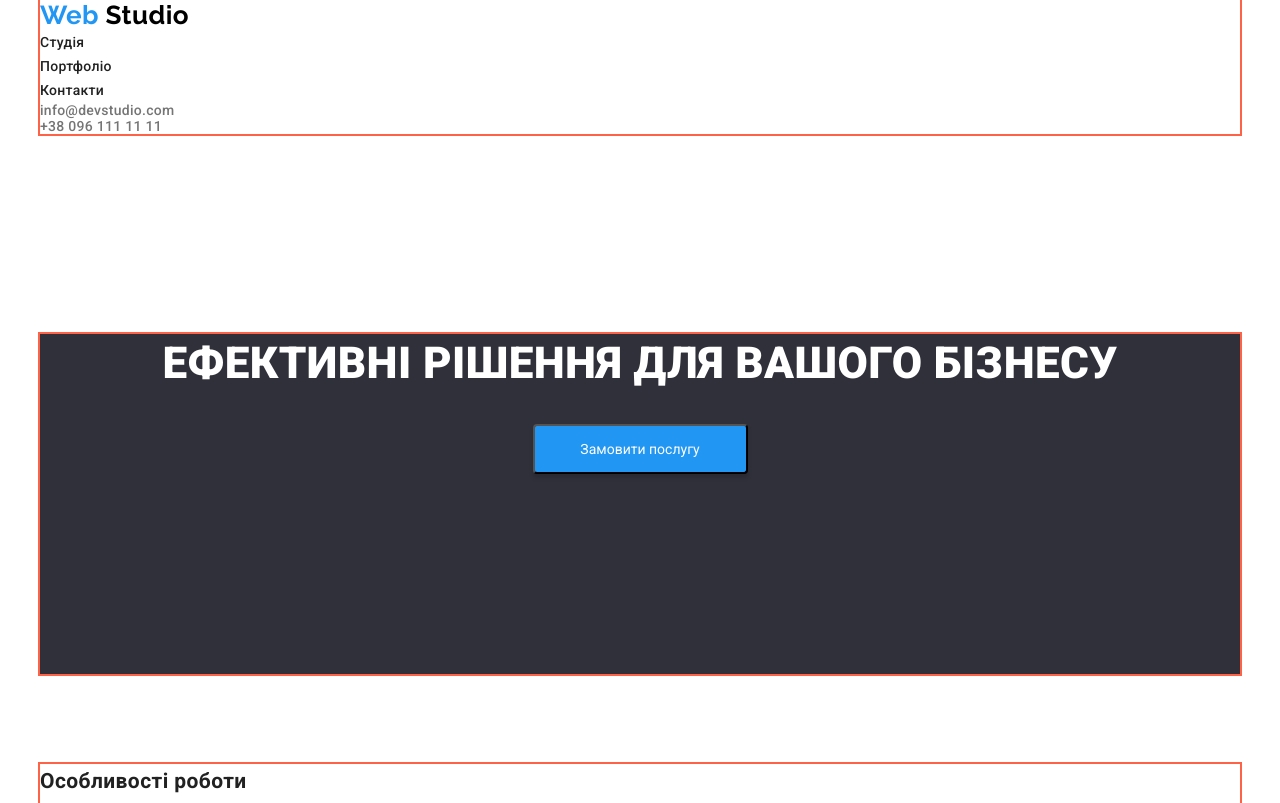
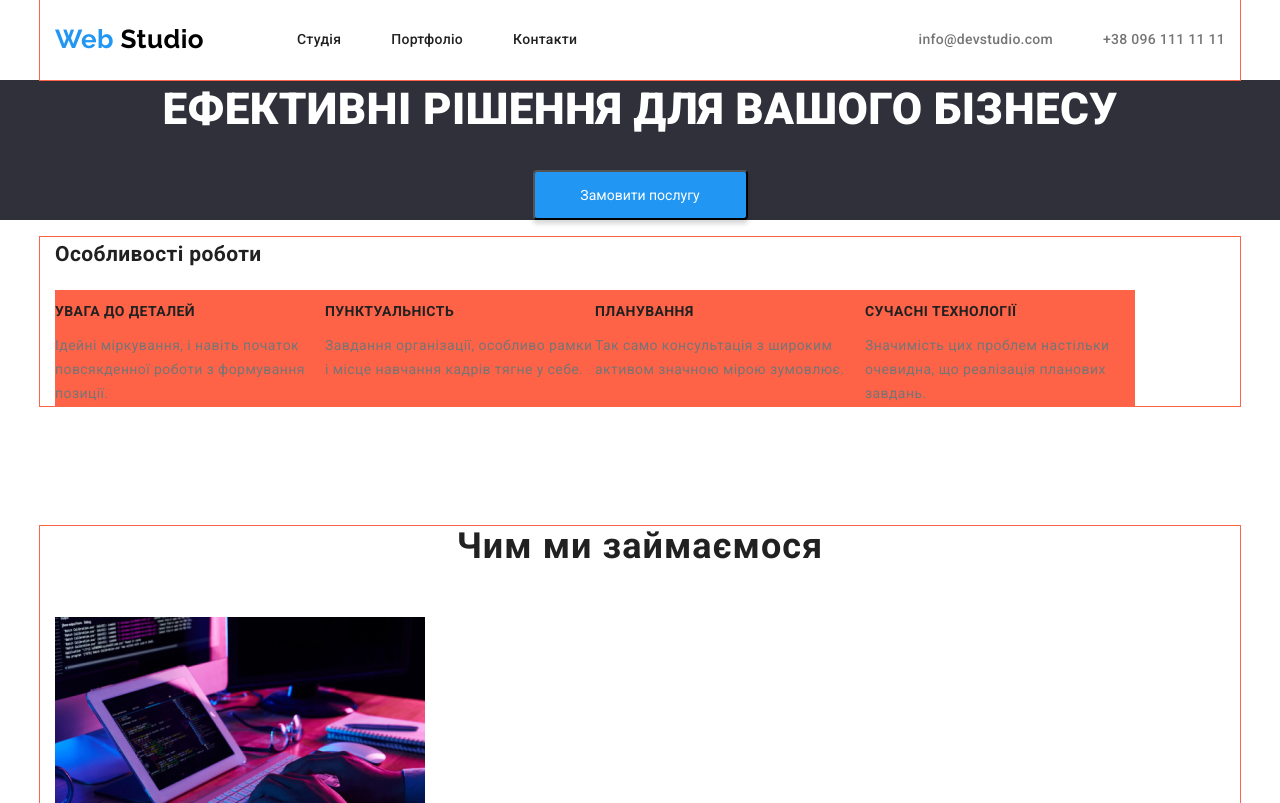
Before and after one commit to Mr-Foxx/goit-markup-hw-03, a plain HTML site: page index.html in a window 1280 px wide. Shown: the top 803 px of the page. Drawn offline with nearby package versions, Linux system fonts and the light colour scheme.

Commit message:
css оформлення

```diff
--- a/css/styles.css
+++ b/css/styles.css
@@ -24,7 +24,10 @@ body {
     margin-left: auto;
     margin-right: auto;
     width: 1200px;
-    outline: 2px solid tomato;
+    padding-left: 15px;
+    padding-right: 15px;
+
+    outline: 1px solid tomato;
 }
 
 
@@ -101,12 +104,22 @@ body {
 
 /* Styling Naw */
 
- .nav-lyst {
+/* mein nav */
+
+.main-nav{
+    display: flex;
+    align-items: center;
+}
+
+ .site-nav .nav-lyst {
+    display: block;
     font-weight: 500;
         font-size: 14px;
         line-height: 1.14;
         letter-spacing: 0.02em;
         text-decoration: none;
+        margin-top: 32px;
+            margin-bottom: 32px;
 
         color: var(--title-color);
 }
@@ -117,10 +130,35 @@ body {
 }
 
 .site-nav{
+    margin-left: 93px;
+    display: flex;
+}
 
+.site-nav .nav-item:not(:last-child){
+    margin-right: 50px;
+}
+
+.site-nav-contact  {
+    font-weight: 500;
+    font-size: 14px;
+    line-height: 1.14;
+    letter-spacing: 0.02em;
 
 }
 
+.site-nav-contact .nav-item:not(:last-child){
+    margin-right: 50px;
+}
+
+.site-nav-contact .nav-item{
+    margin-top: 32px;
+        margin-bottom: 32px;
+}
+
+.site-nav-contact{
+    margin-left: auto;
+    display: flex;
+}
 
 
 /* style contact */
@@ -140,18 +178,11 @@ body {
     color: var(--accent-color);
 }
 
-.site-nav-contact{
-    font-weight: 500;
-        font-size: 14px;
-        line-height: 1.14;
-        letter-spacing: 0.02em;
-}
-
 
 /* hero styles */
 
 .hero {
-    margin-bottom: 90px;
+
     text-align: center;
     background: #2F303A;
 }
@@ -161,8 +192,8 @@ body {
     font-size: 44px;
     line-height: 1.36;
     text-transform: uppercase;
-    margin-top: 200px;
-        margin-bottom: 30px;
+    margin: 0;
+    margin-bottom: 30px;
 
     color: #ffffff;
 }
@@ -180,7 +211,8 @@ body {
     border-radius: 4px;
     cursor: pointer;
     padding: 11px 34px;
-    margin-bottom: 200px;
+
+
 }
 
 
@@ -191,12 +223,23 @@ body {
     color: var(--title-color);
 }
 
+.features{
+    display: flex;
+    flex-wrap: wrap;
+}
+
+.features .features-about {
+    width: 270px;
+    background-color: tomato;
+}
+
 .features-title {
 
     font-weight: 700;
     font-size: 14px;
     line-height: 1.14;
 }
+
 
 .title {
     font-weight: 400;
@@ -295,7 +338,33 @@ body {
     color: var(--accent-color);
 }
 
-/* Portfolio styling */
+/* PORTFOLIO */
+
+.pf-about{
+display: flex;
+flex-wrap: wrap;
+background-color: aqua;
+
+}
+
+.pf-elements:nth-child(3n) {
+    margin-right: 0;
+}
+
+.pf-elements:nth-last-child(-n +3){
+    margin-bottom: 0;
+}
+
+.pf-elements{
+    width: 370px;
+    margin-right: 30px;
+    margin-bottom: 30px;
+    background-color: tomato;
+
+}
+
+
+
 .pf-title{
     font-weight: 700;
         font-size: 18px;
--- a/index.html
+++ b/index.html
@@ -16,26 +16,28 @@
 
     <!--Шапка сайту-->
     <header>
-        <div class="container">
-        <nav>
+
+        <nav class="container main-nav">
 
             <a class="logo-index" href="/index.html">
              <p   class="logo"> Web <span class="logo-white">Studio</span> </p>
             </a>
 
         <ul class="site-nav lyst">
-            <li ><a  href="./index.html" class="nav-lyst">Студія</a></li>
-            <li ><a  href="./portfolio.html" class="nav-lyst">Портфоліо</a></li>
-            <li ><a  href="" class="nav-lyst">Контакти</a></li>
+            <li class="nav-item"><a  href="./index.html" class="nav-lyst">Студія</a></li>
+            <li class="nav-item"><a  href="./portfolio.html" class="nav-lyst">Портфоліо</a></li>
+            <li class="nav-item"><a  href="" class="nav-lyst">Контакти</a></li>
         </ul>
-        </nav>
+
+
 
         <ul class="site-nav-contact lyst">
-            <li><a class="site-nav-mail" href="mailto:info@devstudio.com">info@devstudio.com</a></li>
-            <li><a class="site-nav-tel" href="tel:+380961111111">+38 096 111 11 11</a></li>
+            <li class="nav-item"><a class="site-nav-mail" href="mailto:info@devstudio.com">info@devstudio.com</a></li>
+            <li class="nav-item"><a class="site-nav-tel" href="tel:+380961111111">+38 096 111 11 11</a></li>
         </ul>
 
-         </div>
+
+        </nav>
     </header>
 
     <!--Main-->
@@ -44,7 +46,7 @@
     <!--Герой-->
 
 
-        <div class="container">
+        <div>
         <section class="hero">
 
             <h1 class="section-bissnes">Ефективні рішення для вашого бізнесу</h1>
@@ -66,19 +68,19 @@
 
         <h2>Особливості роботи</h2>
         <ul class="features lyst">
-            <li>
+            <li class="features-about">
                 <h3  class="features-title">УВАГА ДО ДЕТАЛЕЙ </h3>
                 <p class="title">Ідейні міркування, і навіть початок повсякденної роботи з формування позиції.</p>
             </li>
-            <li>
+            <li class="features-about">
                 <h3 class="features-title">ПУНКТУАЛЬНІСТЬ</h3>
                 <p class="title">Завдання організації, особливо рамки і місце навчання кадрів тягне у себе.</p>
             </li>
-            <li>
+            <li class="features-about">
                 <h3 class="features-title">ПЛАНУВАННЯ</h3>
                 <p class="title">Так само консультація з широким активом значною мірою зумовлює.</p>
             </li>
-            <li>
+            <li class="features-about">
                 <h3 class="features-title">СУЧАСНІ ТЕХНОЛОГІЇ</h3>
                 <p class="title">Значимість цих проблем настільки очевидна, що реалізація планових завдань.</p>
             </li>
```
Also changed, not shown: portfolio.html (+10 -10 lines).
